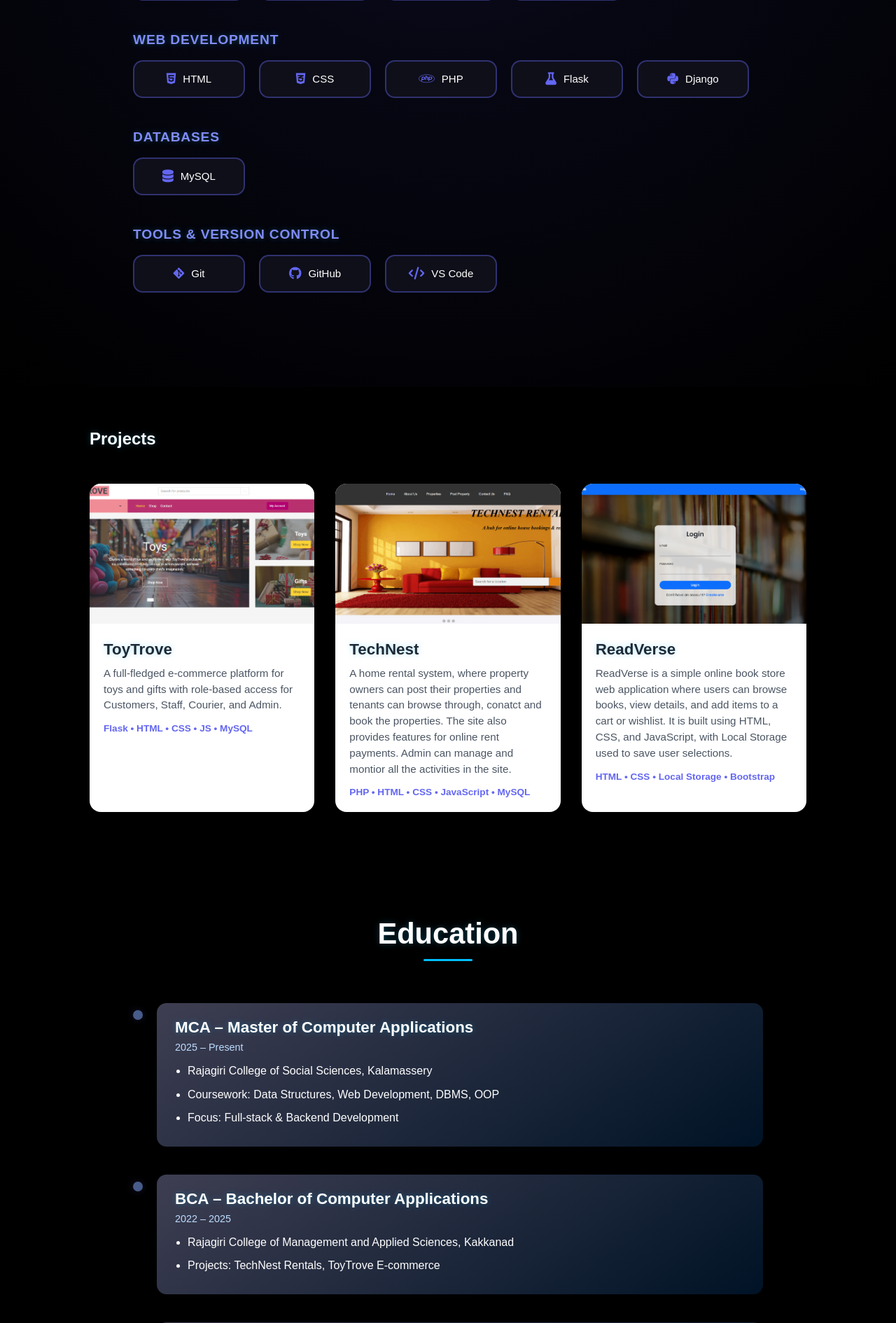
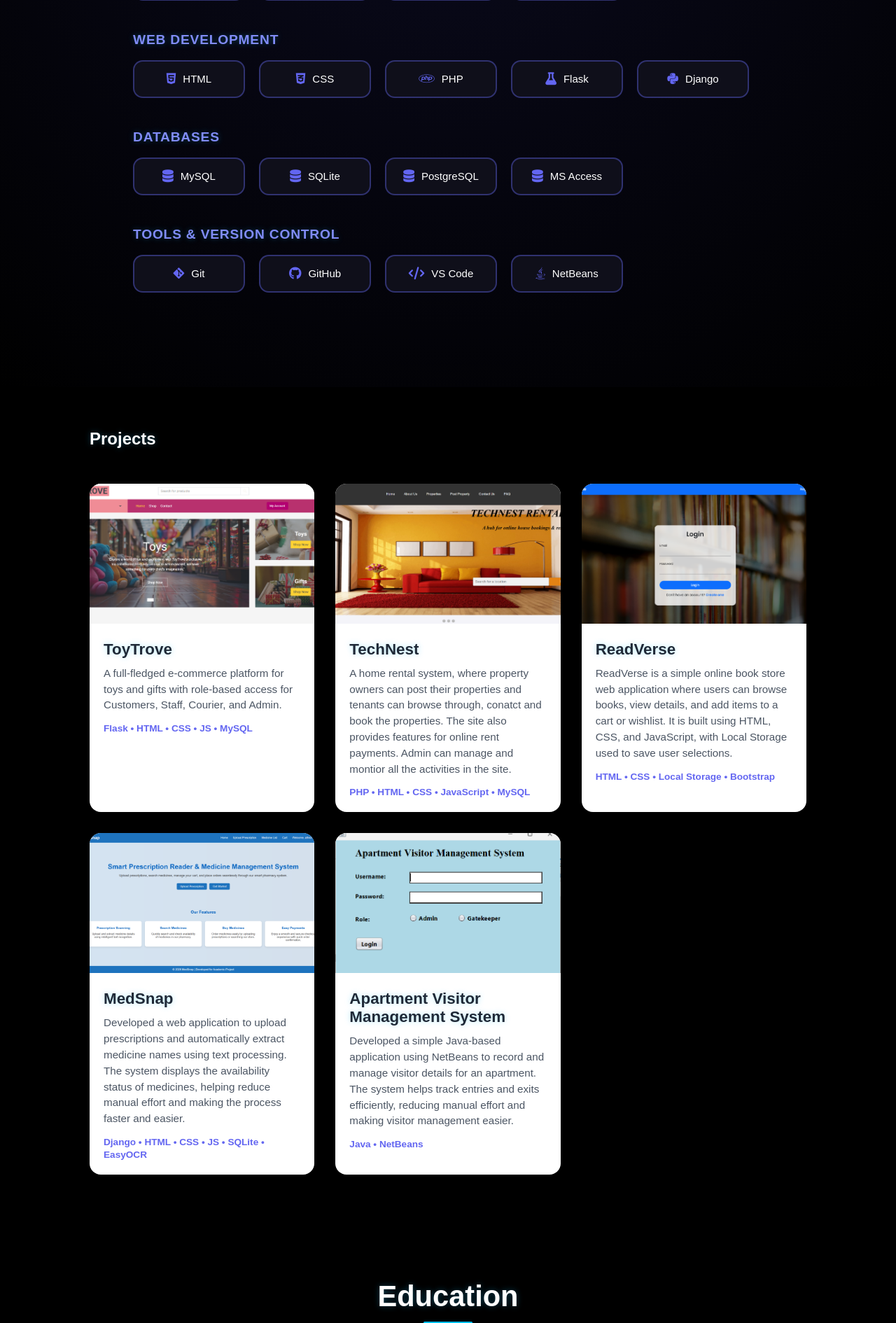
Before and after one commit to athubin/Portfolio, a Flask app: page / in a window 1280 px wide. Shown: the part 1583-3473 px from the top of the page at 70% size. Run offline with Flask 3, Linux system fonts and the light colour scheme.

Commit message:
Updated portfolio

```diff
--- a/run.py
+++ b/run.py
@@ -5,3 +5,6 @@ app = Flask(__name__)
 @app.route("/")
 def home():
     return render_template("home.html")
+
+if __name__ == '__main__':
+    app.run(host = '0.0.0.0', port = 5000)
--- a/templates/home.html
+++ b/templates/home.html
@@ -101,6 +101,9 @@
       <h3>Databases</h3>
       <div class="skills-grid">
         <div class="skill-box"><i class="fa-solid fa-database"></i> MySQL</div>
+        <div class="skill-box"><i class="fa-solid fa-database"></i> SQLite</div>
+        <div class="skill-box"><i class="fa-solid fa-database"></i> PostgreSQL</div>
+        <div class="skill-box"><i class="fa-solid fa-database"></i> MS Access</div>
       </div>
     </div>
 
@@ -110,6 +113,7 @@
         <div class="skill-box"><i class="fa-brands fa-git-alt"></i> Git</div>
         <div class="skill-box"><i class="fa-brands fa-github"></i> GitHub</div>
         <div class="skill-box"><i class="fa-solid fa-code"></i> VS Code</div>
+        <div class="skill-box"><i class="fa-brands fa-java"></i> NetBeans</div>
       </div>
     </div>
   </div>
@@ -174,6 +178,39 @@
       </div>
     </div>
 
+    <div class="project-card">
+      <img src="{{ url_for('static', filename='images/ms1.png') }}"
+           class="project-preview"
+           onclick="openGallery(['ms1.png','ms2.png','ms3.png','ms4.png'])"
+           alt="MedSnap Preview">
+
+      <div class="project-content">
+        <h3>MedSnap</h3>
+        <p>
+          Developed a web application to upload prescriptions and automatically extract medicine names using text processing.
+          The system displays the availability status of medicines,
+          helping reduce manual effort and making the process faster and easier.
+        </p>
+        <span class="tech-stack">Django • HTML • CSS • JS • SQLite • EasyOCR</span>
+      </div>
+    </div>
+
+    <div class="project-card">
+      <img src="{{ url_for('static', filename='images/avms1.png') }}"
+           class="project-preview"
+           onclick="openGallery(['avms1.png','avms2.png','avms3.png','avms4.png'])"
+           alt="MedSnap Preview">
+
+      <div class="project-content">
+        <h3>Apartment Visitor Management System</h3>
+        <p>
+          Developed a simple Java-based application using NetBeans to record and manage visitor details for an apartment.
+          The system helps track entries and exits efficiently, reducing manual effort and making visitor management easier.
+        </p>
+        <span class="tech-stack">Java • NetBeans</span>
+      </div>
+    </div>
+
   </div>
 </section>
 
@@ -197,7 +234,7 @@
         <span class="edu-year">2025 – Present</span>
         <ul>
           <li>Rajagiri College of Social Sciences, Kalamassery</li>
-          <li>Coursework: Data Structures, Web Development, DBMS, OOP</li>
+          <li>Coursework: Data Structures, Web Development, DBMS, OOP, Java</li>
           <li>Focus: Full-stack & Backend Development</li>
         </ul>
       </div>
@@ -302,6 +339,12 @@
             <p>Recognized for outstanding academic performance during undergraduate studies.</p>
         </div>
 
+        <div class="achievement-card">
+            <img src="{{ url_for('static', filename='images/Cameo-Hackathon.png') }}" alt="Hackathon Certificate" onclick="openPopup(this.src)">
+            <h3>Hackathon - Nirmala College Muvattupuzha</h3>
+            <p>Collaborated in a team to develop a Community Event Volunteer System to connect volunteers with events under time constraints</p>
+        </div>
+
         <!-- Add more achievement cards here if needed -->
 
     </div>
```
Also changed, not shown: static/images/Cameo-Hackathon.png (added), static/images/avms1.png (added), static/images/avms2.png (added), static/images/avms3.png (added), static/images/avms4.png (added), static/images/ms1.png (added), static/images/ms2.png (added), static/images/ms3.png (added), static/images/ms4.png (added).
